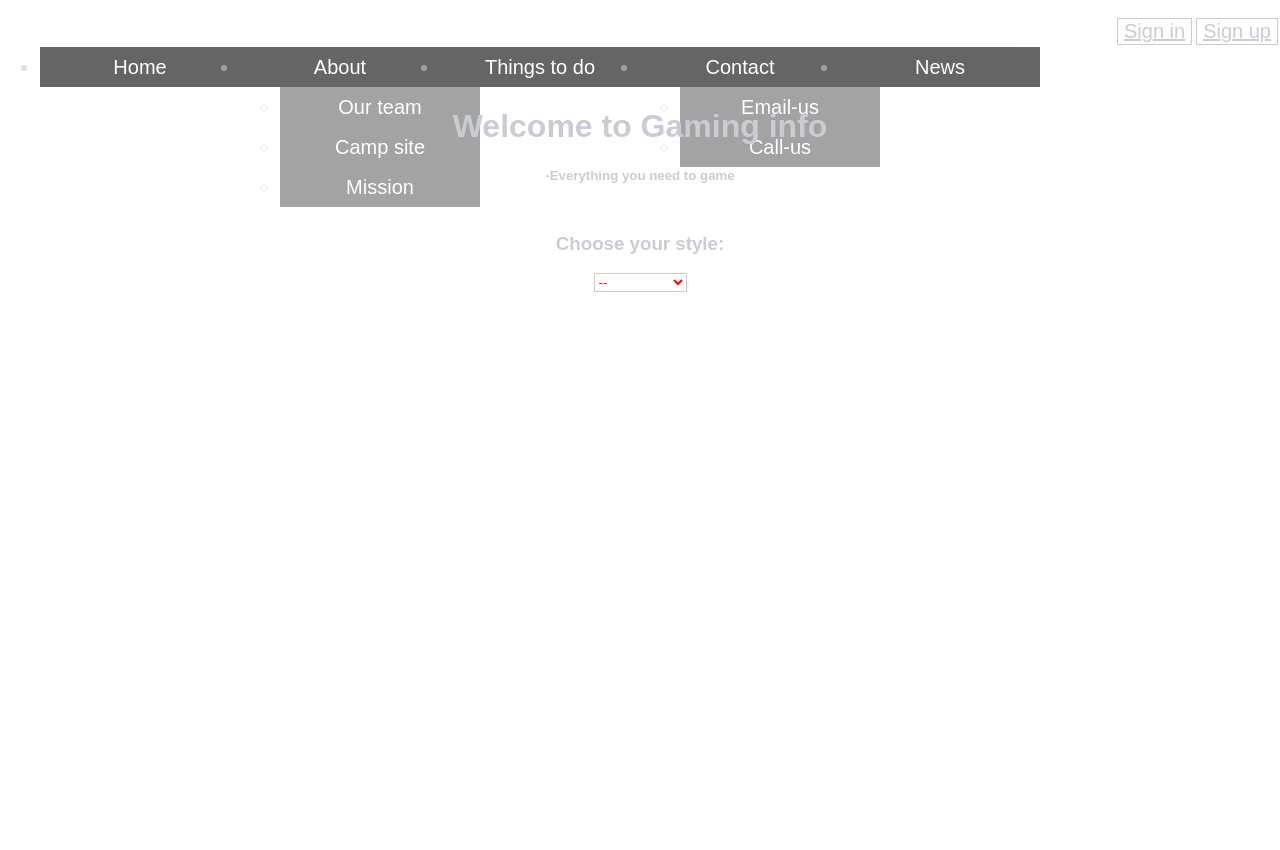
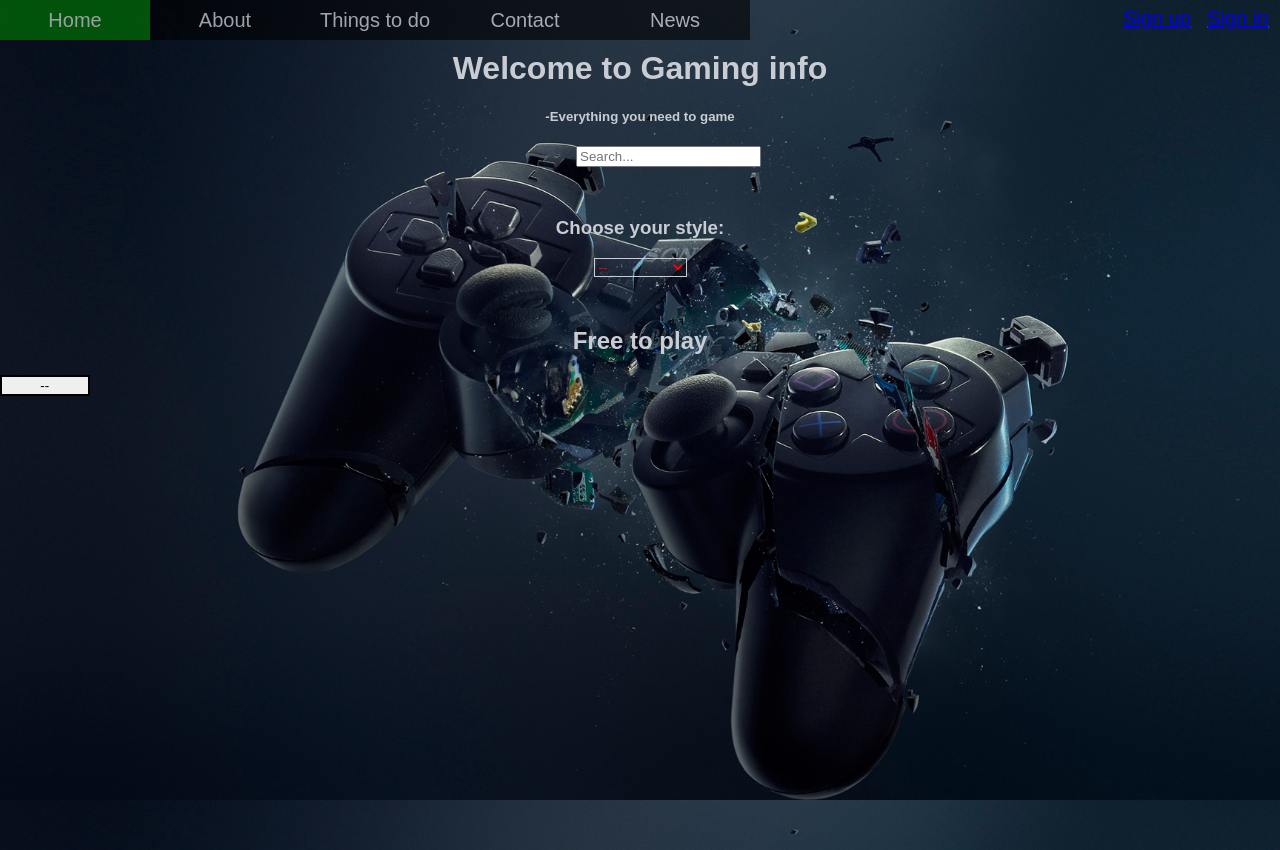
Before and after one commit to suseendran93/WebDev, a plain HTML site: page index.html in a window 1280 px wide. Before the commit the page ends 816 px from the top, so only its background shows below. Drawn offline with Linux system fonts and the light colour scheme.

Commit message:
Added custom dropdown

```diff
--- a/index.html
+++ b/index.html
@@ -7,11 +7,9 @@
 
 </head>
 <body>
+	<nav>
+		<div class="navigation">
 
-
-	<div class="navigation">
-		<button id="signunp">Sign up</button>
-		<button id="signin">Sign in</button>
 			<ul>
 				<li><a>Home</a></li>
 				<li><a>About</a>
@@ -25,8 +23,8 @@
 				<li><a>Things to do</a></li>
 				<li><a>Contact</a>
 					<ul>
-					<li><a>Email-us</a></li>
-					<li><a>Call-us</a></li>
+						<li><a href="#" target="_blank">Email-us</a></li>
+						<li><a>Map</a></li>
 					</ul>
 				</li>
 				<li><a>News</a></li>
@@ -34,11 +32,22 @@
 			</ul>
 		</div>
 
+		<div class="cta">
+			<div class="btn-container">
+				<button id="signup"><a href="#" target="_blank">Sign up</a></button>
+				<button id="signin"><a href="#" target="_blank">Sign in</a></button>
+			</div>
+		</div>
+	</nav>
+
 	<div class="header">
 		<h1>Welcome to Gaming info</h1>
 		<h5>-Everything you need to game</h5>
 	</div>
+	<div class="searchbar">
+		<input type="text" name="searchbar" placeholder="Search...">
 
+	</div>
 	<div class="category">
 		<h3>Choose your style:</h3>
 		<select id="dropdown" onchange="showInfo()">
@@ -49,7 +58,7 @@
 			<option value="Free to play">Free to play</option>
 		</select>
 
-
+	</div>
 	<div id="RPG" class="gameCategory">
 		<h2>Role playing games</h2>
 		<p>A role-playing game (sometimes spelled roleplaying game; abbreviated RPG) is a game in which players assume the roles of characters in a fictional setting. Players take responsibility for acting out these roles within a narrative, either through literal acting, or through a process of structured decision-making regarding character development.Actions taken within many games succeed or fail according to a formal system of rules and guidelines.
@@ -68,6 +77,18 @@
 	<div id="Free to play" class="gameCategory">
 		<h2>Free to play</h2>
 	</div>
+
+	<div class="custom-dropdown">
+		<button class="drop-btn" onclick="showGames()">--</button>
+		<span>
+			<ul class="drop">
+				<li><a>RPG</a></li>
+				<li><a>FPS</a></li>
+				<li><a>Racing</a></li>
+				<li><a>Free to play</a></li>
+			</ul>
+		</span>
+
 	</div>
 	<script src="myscript.js"></script>
 </body>
--- a/myscript.js
+++ b/myscript.js
@@ -9,7 +9,7 @@
 			document.getElementById("FPS").style.display='block';
 		else if(val == "Racing")
 			document.getElementById("Racing").style.display='block';
-			else if(val == "Free to play")
+		else
 			document.getElementById("Free to play").style.display='block';
 	}
 
@@ -20,3 +20,51 @@
 		document.getElementById("Racing").style.display='none';
 		document.getElementById("Free to play").style.display='none';
 	}
+//Global variable
+	var flag=false;
+	var games=document.querySelectorAll('.drop li');
+//
+	function showGames(){
+
+		if(flag==false){
+			for (var i = 0; i < games.length; i++) {
+				games[i].style.display='block';
+			}
+			flag=true;
+		}
+		else{
+			for (var i = 0; i < games.length; i++) {
+				games[i].style.display='none';
+			}
+			flag=false;
+		}
+	}
+
+
+	for(var i=0;i<games.length;i++){
+		var text=games[i].innerText;
+
+		games[i].addEventListener("click",showInfo2(text));
+
+}
+		function showInfo2(text){
+			hideInfo();
+
+
+			if(text=="RPG"){
+				document.getElementById("RPG").style.display='block';
+
+			}
+			else if(text=="FPS"){
+				document.getElementById("FPS").style.display='block';
+
+			}
+			else if(text=="Racing"){
+				document.getElementById("Racing").style.display='block';
+
+			}
+			else if(text=="Free to play"){
+				document.getElementById("Free to play").style.display='block';
+
+			}
+		}
--- a/style.css
+++ b/style.css
@@ -1,22 +1,18 @@
-html,body{height:100%;}
 
-
+*{box-sizing: border-box;}
 html,body{height:100%;}
 body{
-<<<<<<< HEAD
+
 	background: url("bg.jpg") no-repeat;
-=======
 	background-image: url("bg.jpg");
 	background-repeat:no-repeat;
->>>>>>> 10185b63ce802c0b94054aaf24980b80a94b12f2
+
 	background-size: cover;
 	color: #c9cdd3;
 	font-family: Arial;
 	margin:0px;
-<<<<<<< HEAD
+
 	background-attachment: fixed;
-=======
->>>>>>> 10185b63ce802c0b94054aaf24980b80a94b12f2
 }
 h1{
 	text-align: center;
@@ -27,31 +23,61 @@ body{
 }
 
 
-		button{
-			float:right;
+.btn-container button {
 	background:transparent;
-			border: 1px solid #ccc;
+	border: none;
 	color: #c9cdd3;
 	font-family: Arial;
 	font-size: 20px;
 	text-decoration: underline;
-			margin:2px;
 
+}
 
+.btn-container a:visited{
+	color: green;
+}
+
+.btn-container a:hover{
+	font-size: 25px;
+}
+nav{
+	position: fixed;
+	top: 0;
+	left: 0;
+	width: 100%;
+	z-index: 2;
+}
+.btn-container{
+	float: right;
+}
+.cta{
+	width: 25%;
+	display: inline-block;
+	height: 40px;
+	margin-left: -10px;
+	padding-left: 10px;
+	line-height: 40px;
 }
 
 button:hover{
 	color: green;
 
 }
+
+
 .navigation{
 	position: relative;
-			margin-top: 0px;
+	width: 75%;
+	display: inline-block;
+
+
+
 }
 .category {
 	position: relative;
 	text-align: center;
 	margin-top: 50px;
+
 }
 .category select{
 	background:transparent;
@@ -60,41 +86,37 @@ body{
 
 
 }
+.gameCategory {
+	position: relative;
+	text-align: center;
+	margin-top: 50px;
+
+}
+
 .header{
 	position: relative;
-<<<<<<< HEAD
 	margin-top: 50px;
-=======
-			margin-top: 150px;
->>>>>>> 10185b63ce802c0b94054aaf24980b80a94b12f2
 
-
-
+	width: 50%;
+	margin-left: auto;
+	margin-right: auto;
 }
 
 .navigation ul::before,.navigation ul::after{
 	content: "";
+	display: table;
 	clear: both;
-            display: table;
 }
-<<<<<<< HEAD
 
-=======
-		.navigation ul::before,.navigation ul::after{
-			content: "";
-                        clear: both;
-                        display: table;
-		}
->>>>>>> 10185b63ce802c0b94054aaf24980b80a94b12f2
-		ul{
+.navigation ul{
 	margin: 0px;
 	padding: 0px;
 	list-style: none;
 }
-		 li{
+.navigation li{
 
 	float: left;
-			width: 200px;
+	width: 150px;
 	height: 40px;
 	background-color: black;
 	opacity: .6;
@@ -103,25 +125,31 @@ body{
 	text-align: center;
 }
 
-		ul li a{
+.navigation ul li a{
 
 	text-decoration: none;
 	color: white;
 	display: block;
 }
 
-		ul li a:hover{
+.navigation ul li a:hover{
 	background-color:green;
 }
-<<<<<<< HEAD
 
-		ul li ul li{
+
+.navigation ul li ul li{
 	display: none;
+
 }
 
-		ul li:hover ul li{
+.navigation ul li:hover ul li{
 	display: block;
 
+
+}
+
+.navigation ul li ul li a:hover{
+	background-color: red;
 }
 
 p{
@@ -134,5 +162,27 @@ body{
 	font-weight: bold;
 
 }
-=======
->>>>>>> 10185b63ce802c0b94054aaf24980b80a94b12f2
+.custom-dropdown ul li {
+	display: none;
+}
+
+.custom-dropdown ul li:hover{
+	cursor: pointer;
+}
+
+
+
+.searchbar{
+	position: relative;
+	margin-top: 15px;
+	width: 10%;
+	margin-left: auto;
+	margin-right: auto;
+
+}
+
+.drop-btn{
+	width: 7%;
+	border: 2px solid black;
+
+}
```
Lines whose indentation alone changed are shown as unchanged.
